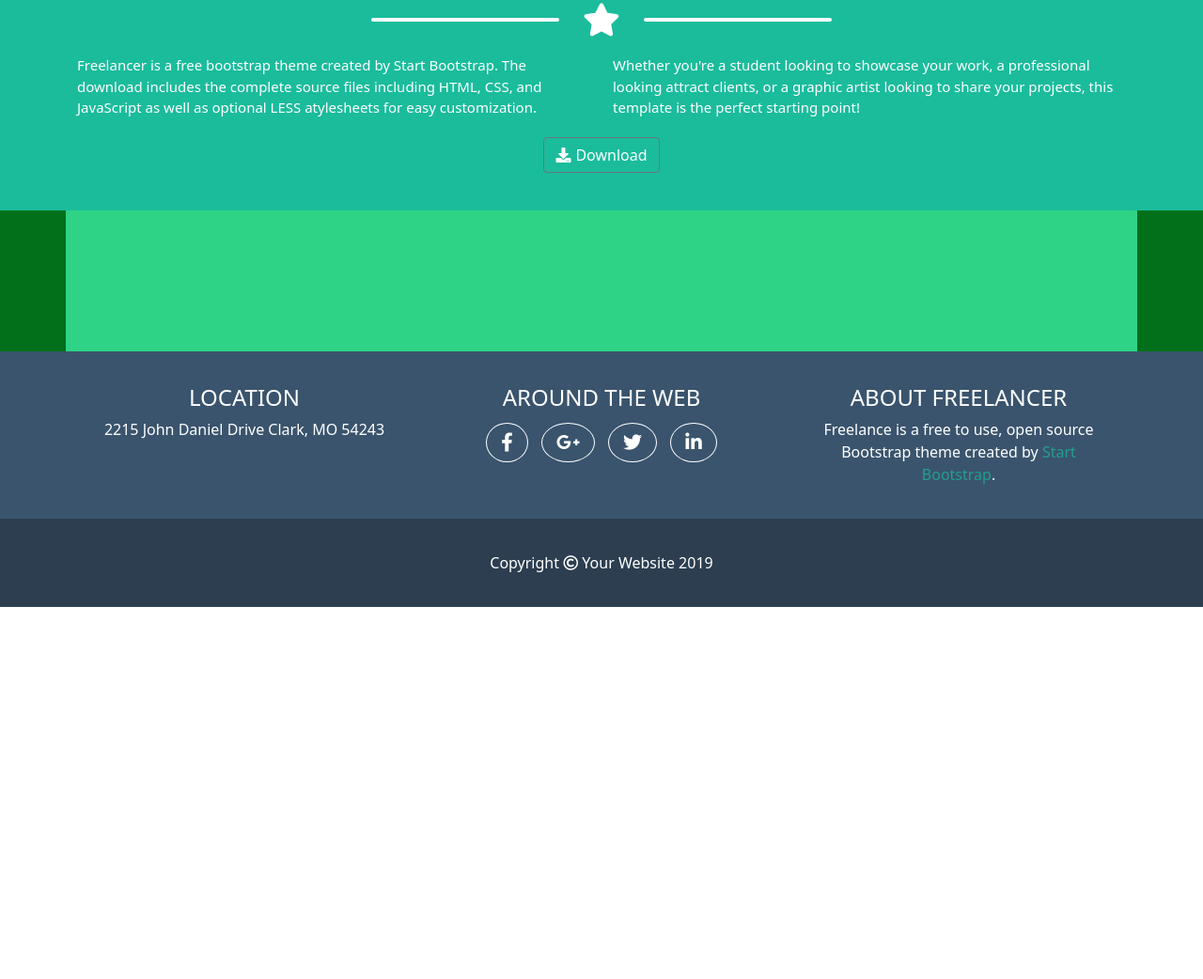
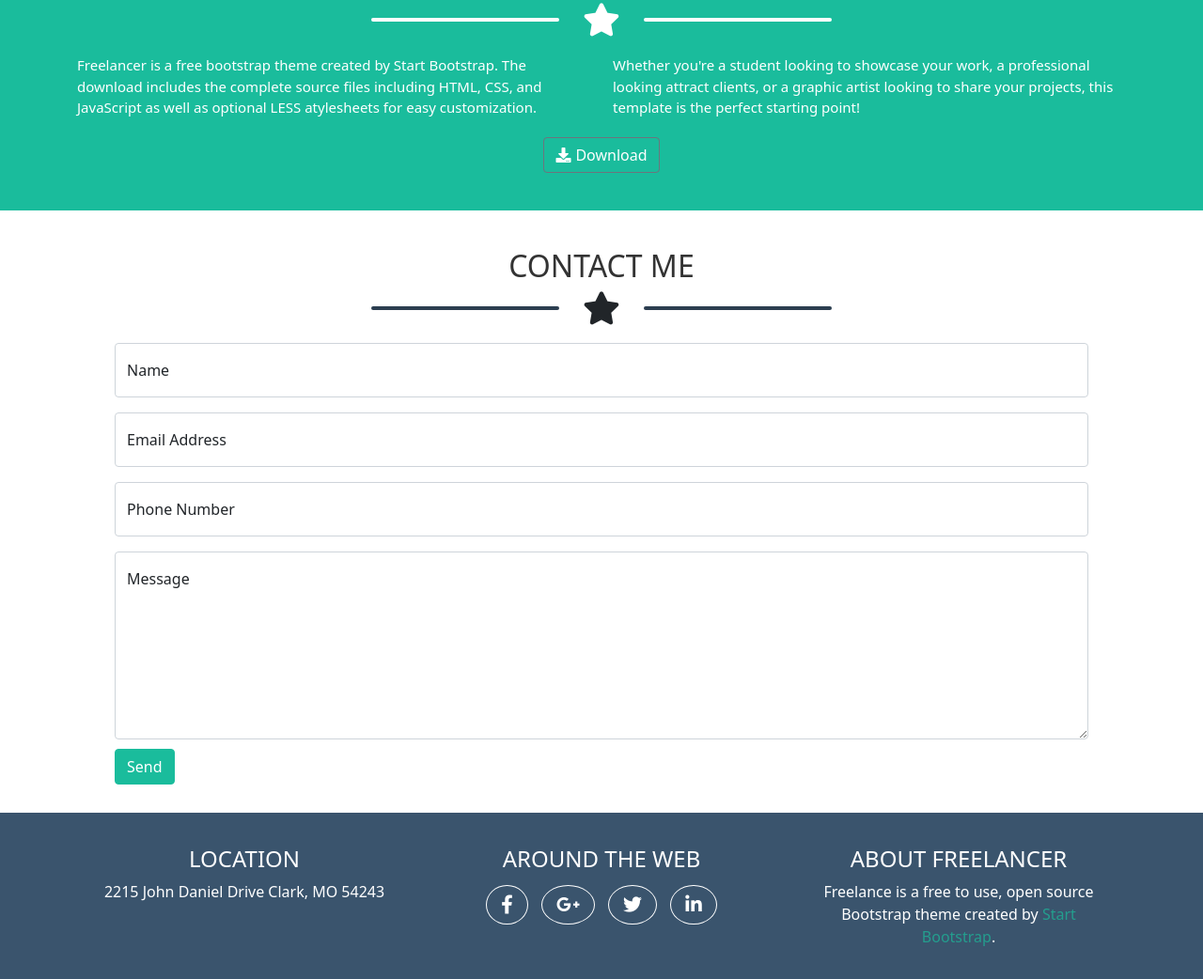
Before and after one commit to petrescuandreea/html-css-bootstrap-freelancer, a plain HTML site: page index.html in a window 1280 px wide. Shown: the part 1483-2525 px from the top of the page at 94% size. Before the commit the page ends 2129 px from the top, so only its background shows below. Drawn offline with nearby package versions, Linux system fonts and the light colour scheme.

Commit message:
contact section

```diff
--- a/css/style.css
+++ b/css/style.css
@@ -9,7 +9,8 @@
     background-color: white;
 }
 
-#portfolio .star-container .line.grey {
+#portfolio .star-container .line.grey ,
+#contact-me .star-container .line.grey {
     background-color: rgba(44,62,80,255);
 }
 
@@ -160,14 +161,24 @@ h2 {
 
 
     /* contact me  */
-#contact-me {
-    /* height: 250px; */
+/* #contact-me {
+    height: 250px;
     background-color: rgb(2, 112, 26);
+} */
+
+form {
+    margin: 20px 40px;
 }
 
-.form {
-    height: 150px;
-    background-color: rgb(46, 211, 134);
+.btn-primary {
+    background-color: rgba(26,188,156,255);
+    border-color: rgba(26,188,156,255);
+    margin: 10px 0;
+}
+
+.btn-primary:hover {
+    background-color: rgb(2, 112, 26);
+    border-color: rgb(2, 112, 26);
 }
 
 
--- a/index.html
+++ b/index.html
@@ -72,12 +72,7 @@
                             </div>
                         </div>
                     </div>
-
-
-
-
                 </div>
-
             </div>
         </header>
 
@@ -197,14 +192,49 @@
                 <div class="container">
                     <!-- title -->
                     <div class="row">
-                        <div class="col-sm-12 bk-title"></div>
+                        <div class="col-12 bk-title">
+                            <h2>
+                                CONTACT ME
+                            </h2>
+                            <div class="star-container">
+                                <!-- line  -->
+                                <div class="line grey"></div>
+
+                                <!-- star  -->
+                                <i class="fas fa-star"></i>
+
+                                <!-- line  -->
+                                <div class="line grey"></div>
+                            </div>
+                        </div>
                     </div>
 
                     <!-- form  -->
-                    <div class=" row form">
+                    <form>
+                        <!-- BS component  -->
+                        <div class="form-floating mb-3">
+                            <input type="text" class="form-control" id="floatingInput" placeholder="Name">
+                            <label for="floatingInput">Name</label>
+                        </div>
 
-                    </div>
-                </div>
+                        <div class="form-floating mb-3">
+                            <input type="text" class="form-control" id="floatingInput" placeholder="Email Address">
+                            <label for="floatingInput">Email Address</label>
+                        </div>
+
+                        <div class="form-floating mb-3">
+                            <input type="tel" class="form-control" id="floatingInput" placeholder="Phone Number">
+                            <label for="floatingInput">Phone Number</label>
+                        </div>
+
+                        <div class="form-floating">
+                            <textarea class="form-control" placeholder="Message" id="floatingTextarea" style="height: 200px"></textarea>
+                            <label for="floatingTextarea">Message</label>
+                        </div>
+
+                        <button type="submit" class="btn btn-primary">Send</button>
+                    </form>
+
             </section>
         </main>
 
```
